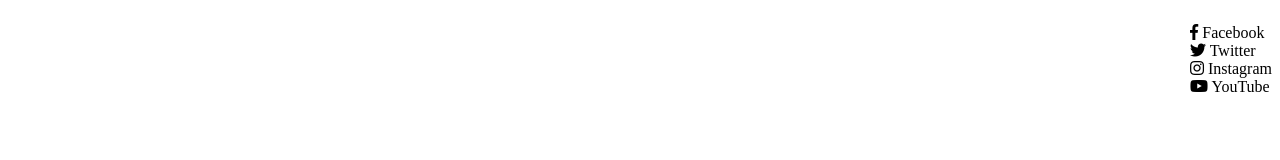
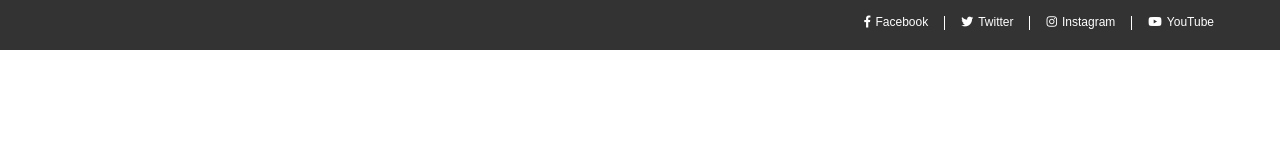
Before and after one commit to ShunyaKato/hello-world, a website: page index.html in a window 1280 px wide. Drawn offline with nearby package versions, Linux system fonts and the light colour scheme; a web font is replaced by a local one.

Commit message:
make header list

```diff
--- a/frontend/scss/style.scss
+++ b/frontend/scss/style.scss
@@ -1,9 +1,48 @@
-header {
-    width: 100%;
+@font-face {
+  font-family: NotoSansCJKjpRegular;
+  src: url("../fonts/NotoSansCJKjp-Regular.otf") format("opentype")
 }
 
-.snsList {
+@font-face {
+  font-family: NotoSansCJKjpBold;
+  src: url("../fonts/NotoSansCJKjp-Bold.otf") format("opentype")
+}
+
+a{
+  color: inherit;
+  text-decoration: none;
+}
+
+body {
+  font-family: NotoSansCJKjpRegular,sans-serif;
+}
+
+header {
+  width: 100%;
+  background-color: #333333;
+  height: 50px;
+  .snsList {
     float: right;
     list-style: none;
-
+    margin-right: 50px;
+    li {
+      float: left;
+      border-right: 1px solid #ffffff;
+      color: #ffffff;
+      padding: 0px 16px;
+      &:last-child{border-right: none;}
+      a {
+        color: #ffffff;
+        font-size: 12px;
+        display: block;
+        span {
+          margin-right: 5px;
+        }
+        &:hover{
+        opacity: 0.7;
+        transition: 0.2s;
+        }
+      }
+    }
+  }
 }
--- a/index.html
+++ b/index.html
@@ -5,6 +5,8 @@
   <meta name="viewport" content="width=device-width,initial-scale=1,minimum-scale=1,user-scalable=yes" />
   <meta name=description content="Shunの練習サイト">
   <title>Shun Practice site</title>
+  <link rel="stylesheet" href="https://cdn.jsdelivr.net/npm/normalize.css@8.0.1/normalize.css" type='text/css'
+    media='all' />
   <link href="https://use.fontawesome.com/releases/v5.6.1/css/all.css" rel="stylesheet">
   <link rel='stylesheet' href='assets/styles/style.css' type='text/css' media='all' />
 </head>
@@ -14,20 +16,16 @@
     <div class="container">
       <ul class="snsList">
         <li>
-          <span class="fab fa-facebook-f"></span>
-          Facebook
+          <a href="#"><span class="fab fa-facebook-f"></span>Facebook</a>
         </li>
         <li>
-          <span class="fab fa-twitter"></span>
-          Twitter
+          <a href="#"><span class="fab fa-twitter"></span>Twitter</a>
         </li>
         <li>
-          <span class="fab fa-instagram"></span>
-          Instagram
+          <a href="#"><span class="fab fa-instagram"></span>Instagram</a>
         </li>
         <li>
-          <span class="fab fa-youtube"></span>
-          YouTube
+          <a href="#"><span class="fab fa-youtube"></span>YouTube</a>
         </li>
       </ul>
     </div>
```
Also changed, not shown: assets/styles/style.css, 3 other files.
